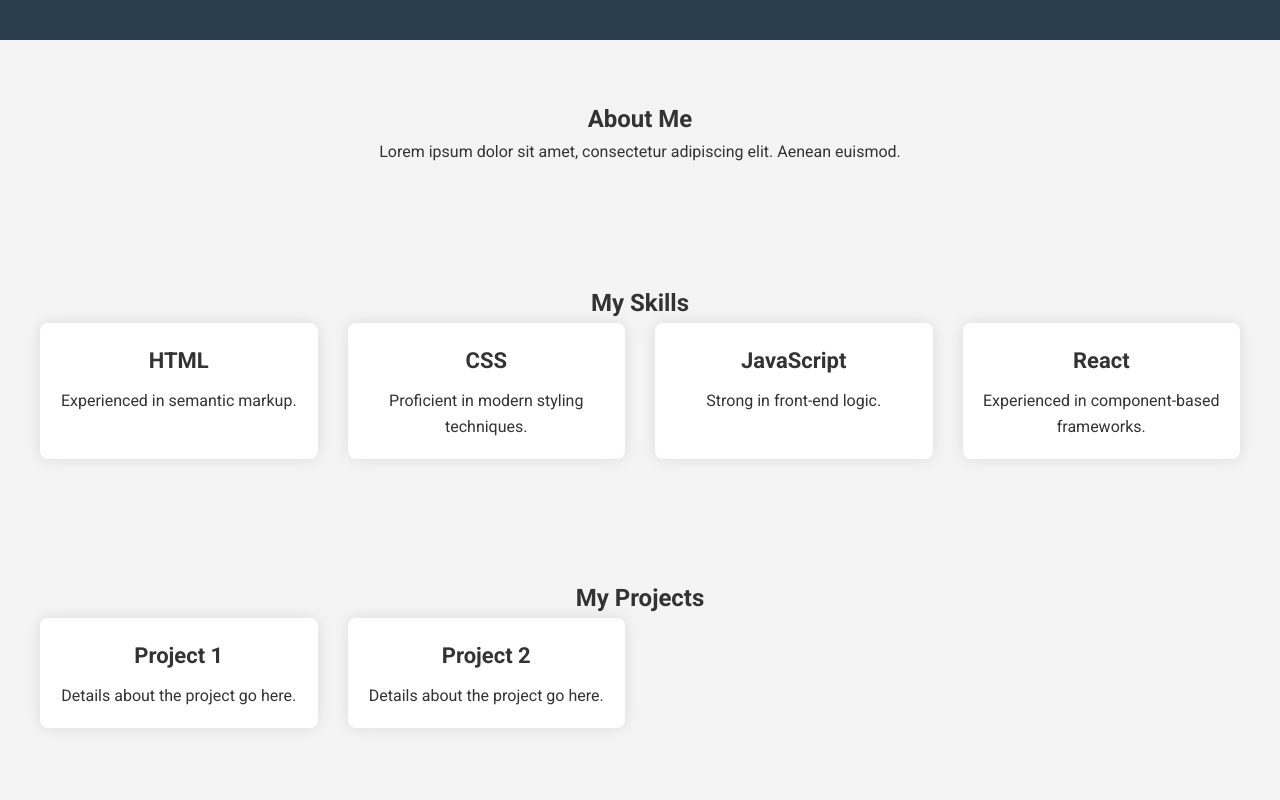
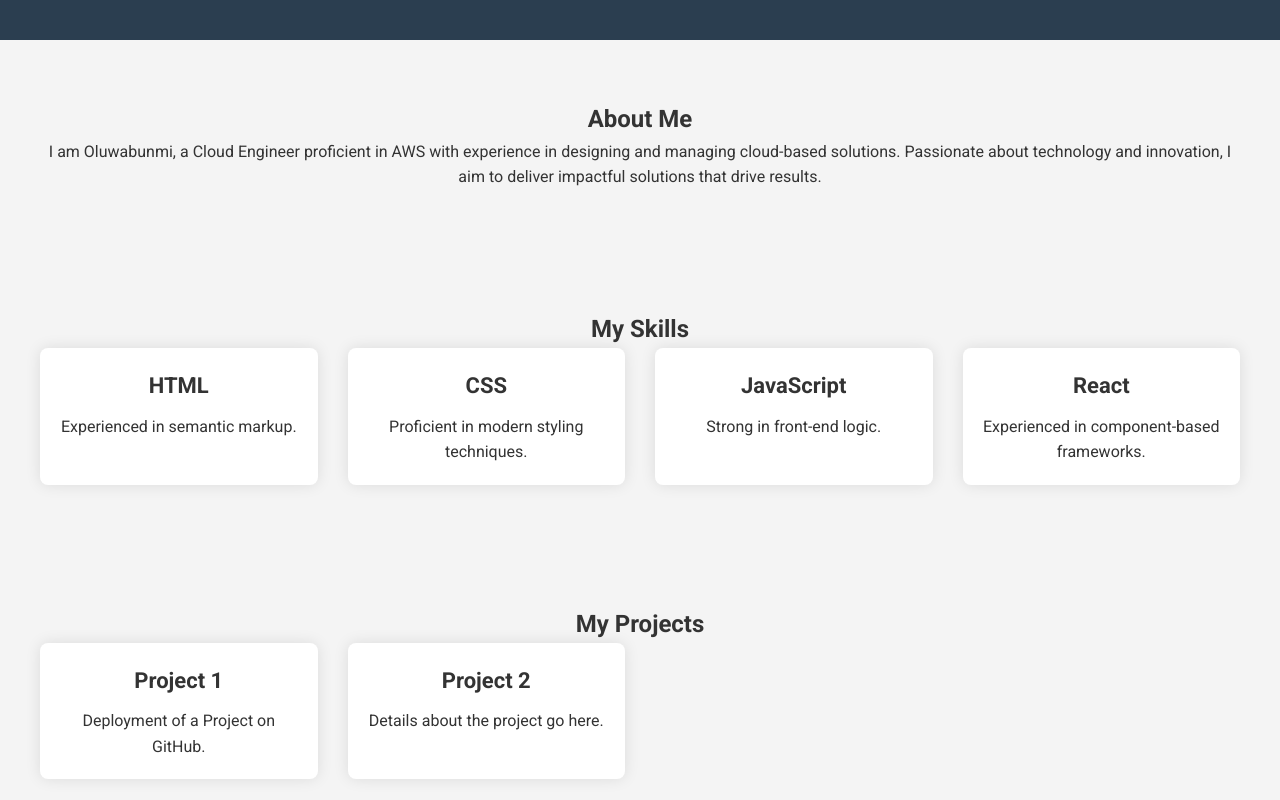
Before and after one commit to boomey23/bunmi-portfolio, a plain HTML site: page index.html in a window 1280 px wide. Shown: the part 380-1180 px from the top of the page. Drawn offline with Linux system fonts and the light colour scheme.

Commit message:
changes made to index.html

```diff
--- a/index.html
+++ b/index.html
@@ -33,7 +33,7 @@
   <section id="about">
     <div class="container">
       <h2>About Me</h2>
-      <p>Lorem ipsum dolor sit amet, consectetur adipiscing elit. Aenean euismod.</p>
+      <p>I am Oluwabunmi, a Cloud Engineer proficient in AWS with experience in designing and managing cloud-based solutions. Passionate about technology and innovation, I aim to deliver impactful solutions that drive results.</p>
     </div>
   </section>
 
@@ -67,7 +67,7 @@
       <div class="projects-grid">
         <div class="project">
           <h3>Project 1</h3>
-          <p>Details about the project go here.</p>
+          <p>Deployment of a Project on GitHub.</p>
         </div>
         <div class="project">
           <h3>Project 2</h3>
```
